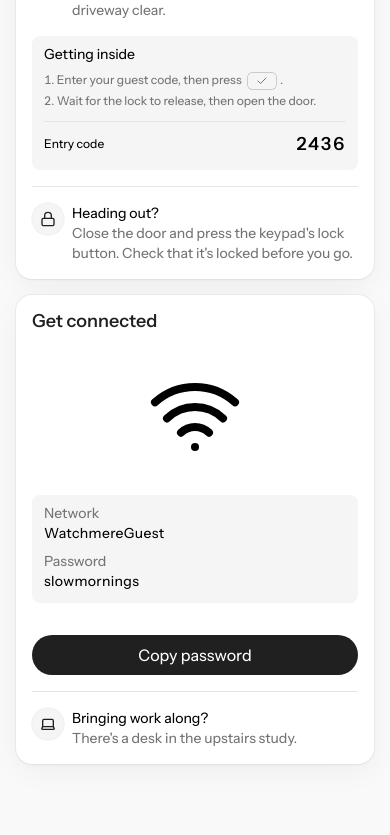
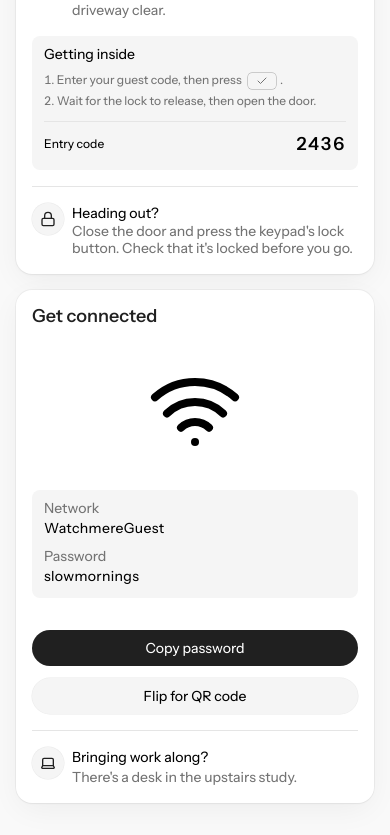
Before and after one commit to internetdrew/wander-artifacts, a React (Vite) app: page / in a window 390 px wide. Shown: the part 1444-2279 px from the top of the page. Before the commit the page ends 2240 px from the top, so only its background shows below. Built offline with nearby package versions, Linux system fonts and the light colour scheme.

Commit message:
move files and update button styles on wifi card

```diff
--- a/src/components/welcome-stack/ComeOnInCard.tsx
+++ b/src/components/welcome-stack/ComeOnInCard.tsx
@@ -23,9 +23,9 @@ const ComeOnInCard = () => {
               viewBox='0 0 24 24'
               fill='none'
               stroke='currentColor'
-              stroke-width='2'
-              stroke-linecap='round'
-              stroke-linejoin='round'
+              strokeWidth='2'
+              strokeLinecap='round'
+              strokeLinejoin='round'
               className='stroke-[#202020] size-4'
             >
               <path d='M19 17h2c.6 0 1-.4 1-1v-3c0-.9-.7-1.7-1.5-1.9C18.7 10.6 16 10 16 10s-1.3-1.4-2.2-2.3c-.5-.4-1.1-.7-1.8-.7H5c-.6 0-1.1.4-1.4.9l-1.4 2.9A3.7 3.7 0 0 0 2 12v4c0 .6.4 1 1 1h2' />
@@ -52,9 +52,9 @@ const ComeOnInCard = () => {
               viewBox='0 0 24 24'
               fill='none'
               stroke='currentColor'
-              stroke-width='2'
-              stroke-linecap='round'
-              stroke-linejoin='round'
+              strokeWidth='2'
+              strokeLinecap='round'
+              strokeLinejoin='round'
               className='stroke-[#202020] size-4'
             >
               <path d='M10 21H2' />
@@ -87,9 +87,9 @@ const ComeOnInCard = () => {
                 viewBox='0 0 24 24'
                 fill='none'
                 stroke='currentColor'
-                stroke-width='2'
-                stroke-linecap='round'
-                stroke-linejoin='round'
+                strokeWidth='2'
+                strokeLinecap='round'
+                strokeLinejoin='round'
                 className='size-3'
               >
                 <path d='M20 6 9 17l-5-5' />
@@ -117,9 +117,9 @@ const ComeOnInCard = () => {
             viewBox='0 0 24 24'
             fill='none'
             stroke='currentColor'
-            stroke-width='2'
-            stroke-linecap='round'
-            stroke-linejoin='round'
+            strokeWidth='2'
+            strokeLinecap='round'
+            strokeLinejoin='round'
             className='size-4 stroke-[#202020]'
           >
             <rect width='18' height='11' x='3' y='11' rx='2' ry='2' />
@@ -128,7 +128,7 @@ const ComeOnInCard = () => {
         </div>
         <div className='text-sm'>
           <p>Heading out?</p>
-          <p className='text-neutral-500 text-pretty'>
+          <p className='text-neutral-500 leading-tight text-pretty'>
             Close the door and press the keypad's lock button. Check that it's
             locked before you go.
           </p>
--- a/src/components/welcome-stack/WelcomeStack.tsx
+++ b/src/components/welcome-stack/WelcomeStack.tsx
@@ -1,6 +1,6 @@
 import ComeOnInCard from './ComeOnInCard';
 import WelcomeCard from './welcome-card/WelcomeCard';
-import WifiCard from './WifiCard';
+import WifiCard from './wifi-card/WifiCard';
 
 const WelcomeStack = () => {
   return (
--- /dev/null
+++ b/src/components/welcome-stack/wifi-card/CopyPasswordButton.tsx
@@ -0,0 +1,92 @@
+import { Button } from '@base-ui/react';
+import { AnimatePresence, motion, useReducedMotion } from 'motion/react';
+import { useEffect, useRef, useState } from 'react';
+
+export default function CopyPasswordButton({ password }: { password: string }) {
+  const [copied, setCopied] = useState(false);
+  const [error, setError] = useState('');
+  const reducedMotion = useReducedMotion();
+  const timer = useRef<ReturnType<typeof setTimeout> | null>(null);
+  const pending = useRef(false);
+  const mounted = useRef(true);
+
+  useEffect(() => {
+    mounted.current = true;
+    return () => {
+      mounted.current = false;
+      if (timer.current) clearTimeout(timer.current);
+    };
+  }, []);
+
+  async function copyPassword() {
+    if (pending.current) return;
+    pending.current = true;
+    setError('');
+    try {
+      await navigator.clipboard.writeText(password);
+      if (!mounted.current) return;
+      setCopied(true);
+      if (timer.current) clearTimeout(timer.current);
+      timer.current = setTimeout(() => setCopied(false), 2000);
+    } catch {
+      if (mounted.current) {
+        setError(
+          'Could not copy the password. Please copy it from the details above.',
+        );
+      }
+    } finally {
+      pending.current = false;
+    }
+  }
+
+  return (
+    <>
+      <Button
+        type='button'
+        onClick={copyPassword}
+        aria-label={copied ? 'Password copied' : 'Copy password'}
+        className='bg-[#202020] cursor-pointer mt-8 text-sm text-white w-full rounded-full py-2 focus-visible:outline-2 focus-visible:outline-offset-2'
+      >
+        <span className='inline-block' aria-hidden='true'>
+          <AnimatePresence initial={false} mode='wait' custom={copied ? 1 : -1}>
+            <motion.span
+              key={copied ? 'copied' : 'copy'}
+              custom={copied ? 1 : -1}
+              className='inline-block'
+              initial='enter'
+              animate='visible'
+              exit='exit'
+              variants={{
+                enter: (direction: number) => ({
+                  y: reducedMotion ? 0 : direction * 4,
+                  opacity: 0,
+                  filter: reducedMotion ? 'blur(0px)' : 'blur(2px)',
+                }),
+                visible: { y: 0, opacity: 1, filter: 'blur(0px)' },
+                exit: (direction: number) => ({
+                  y: reducedMotion ? 0 : -direction * 4,
+                  opacity: 0,
+                  filter: reducedMotion ? 'blur(0px)' : 'blur(2px)',
+                }),
+              }}
+              transition={{
+                duration: reducedMotion ? 0 : 0.15,
+                ease: 'easeInOut',
+              }}
+            >
+              {copied ? 'Copied' : 'Copy password'}
+            </motion.span>
+          </AnimatePresence>
+        </span>
+      </Button>
+      <span role='status' className='sr-only'>
+        {copied ? 'Wi-Fi password copied to clipboard.' : ''}
+      </span>
+      {error && (
+        <p role='alert' className='mt-2 text-xs text-red-700'>
+          {error}
+        </p>
+      )}
+    </>
+  );
+}
--- /dev/null
+++ b/src/components/welcome-stack/wifi-card/WifiCard.tsx
@@ -0,0 +1,50 @@
+import { motion, useReducedMotion } from 'motion/react';
+import { useRef, useState } from 'react';
+import WifiCardFront from './WifiCardFront';
+import WifiCardBack from './WifiCardBack';
+
+const WifiCard = () => {
+  const [flipped, setFlipped] = useState(false);
+  const reducedMotion = useReducedMotion();
+  const surface = useRef<HTMLDivElement>(null);
+  const frontButton = useRef<HTMLButtonElement>(null);
+  const backButton = useRef<HTMLButtonElement>(null);
+  const focusAfterFlip = useRef(false);
+  const flip = () => {
+    focusAfterFlip.current = true;
+    setFlipped(previous => !previous);
+  };
+  const finishFlip = () => {
+    if (!focusAfterFlip.current) return;
+    focusAfterFlip.current = false;
+    // Do not interrupt someone who moved to another part of the page.
+    if (
+      document.activeElement === document.body ||
+      surface.current?.contains(document.activeElement)
+    ) {
+      (flipped ? backButton : frontButton).current?.focus({
+        preventScroll: true,
+      });
+    }
+  };
+  return (
+    <div ref={surface} className='md:max-w-88 font-[450] perspective-1000px'>
+      <motion.div
+        className='grid transform-3d'
+        initial={false}
+        animate={{ rotateY: flipped ? 180 : 0 }}
+        transition={
+          reducedMotion
+            ? { duration: 0 }
+            : { type: 'spring', stiffness: 140, damping: 22, mass: 0.8 }
+        }
+        onAnimationComplete={finishFlip}
+      >
+        <WifiCardFront hidden={flipped} onFlip={flip} buttonRef={frontButton} />
+        <WifiCardBack hidden={!flipped} onFlip={flip} buttonRef={backButton} />
+      </motion.div>
+    </div>
+  );
+};
+
+export default WifiCard;
--- /dev/null
+++ b/src/components/welcome-stack/wifi-card/WifiCardBack.tsx
@@ -0,0 +1,47 @@
+import { Button } from '@base-ui/react';
+import type { Ref } from 'react';
+import wifiQr from '../../../assets/watchmere-wifi-qr.svg';
+
+interface WifiCardBackProps {
+  hidden: boolean;
+  onFlip: () => void;
+  buttonRef: Ref<HTMLButtonElement>;
+}
+
+export default function WifiCardBack({
+  hidden,
+  onFlip,
+  buttonRef,
+}: WifiCardBackProps) {
+  return (
+    <div
+      aria-hidden={hidden}
+      inert={hidden}
+      className='col-start-1 row-start-1 flex flex-col bg-white rounded-2xl p-4 pt-3 backface-hidden [-webkit-backface-visibility:hidden] transform-[rotateY(180deg)_translateZ(0)]'
+      style={{
+        boxShadow:
+          '0 0 0 1px rgba(0,0,0,.04), 0 8px 32px -4px rgba(0,0,0,.06), 0 1px 3px 0 rgba(0,0,0,.04)',
+      }}
+    >
+      <h3 className='font-[550] text-lg text-[#202020]'>Scan to connect</h3>
+      <div className='flex flex-col flex-1 items-center justify-center'>
+        <img
+          src={wifiQr}
+          width={256}
+          height={256}
+          alt='Wi-Fi connection QR code for WatchmereGuest'
+          className='w-full max-w-64'
+        />
+        <p className='text-center text-sm text-neutral-500'>WatchmereGuest</p>
+      </div>
+      <Button
+        ref={buttonRef}
+        type='button'
+        onClick={onFlip}
+        className='w-full bg-neutral-100 ring-[0.5px] ring-neutral-300/50 cursor-pointer rounded-full py-2 text-sm focus-visible:outline-2 focus-visible:outline-offset-2'
+      >
+        Back to Wi-Fi details
+      </Button>
+    </div>
+  );
+}
--- a/src/components/welcome-stack/WifiCard.tsx
+++ b/src/components/welcome-stack/wifi-card/WifiCardFront.tsx
@@ -1,10 +1,26 @@
 import { Button } from '@base-ui/react';
+import type { Ref } from 'react';
 import WifiSignal from './WifiSignal';
+import CopyPasswordButton from './CopyPasswordButton';
 
-const WifiCard = () => {
+const WIFI_PASSWORD = 'slowmornings';
+
+interface WifiCardFrontProps {
+  hidden: boolean;
+  onFlip: () => void;
+  buttonRef: Ref<HTMLButtonElement>;
+}
+
+export default function WifiCardFront({
+  hidden,
+  onFlip,
+  buttonRef,
+}: WifiCardFrontProps) {
   return (
     <div
-      className='bg-white md:max-w-88 rounded-2xl shadow-md font-[450] p-4 pt-3'
+      className='col-start-1 row-start-1 bg-white rounded-2xl shadow-md p-4 pt-3 backface-hidden [-webkit-backface-visibility:hidden] transform-[rotateY(0deg)_translateZ(0)]'
+      aria-hidden={hidden}
+      inert={hidden}
       style={{
         boxShadow:
           '0 0 0 1px rgba(0,0,0,.04), 0 8px 32px -4px rgba(0,0,0,.06), 0 1px 3px 0 rgba(0,0,0,.04)',
@@ -22,11 +38,18 @@ const WifiCard = () => {
         </div>
         <div>
           <p className='text-neutral-500'>Password</p>
-          <p className='tracking-wide'>slowmornings</p>
+          <p className='tracking-wide'>{WIFI_PASSWORD}</p>
         </div>
       </div>
-      <Button className='bg-[#202020] mt-8 text-white w-full rounded-full py-2'>
-        Copy password
+      <CopyPasswordButton password={WIFI_PASSWORD} />
+      <Button
+        ref={buttonRef}
+        type='button'
+        onClick={onFlip}
+        aria-label='Show Wi-Fi QR code'
+        className='mt-3 w-full bg-neutral-100 ring-[0.5px] ring-neutral-300/50 cursor-pointer text-sm rounded-full py-2'
+      >
+        Flip for QR code
       </Button>
 
       <div className='h-px bg-neutral-200 my-4'></div>
@@ -40,9 +63,9 @@ const WifiCard = () => {
             viewBox='0 0 24 24'
             fill='none'
             stroke='currentColor'
-            stroke-width='2'
-            stroke-linecap='round'
-            stroke-linejoin='round'
+            strokeWidth='2'
+            strokeLinecap='round'
+            strokeLinejoin='round'
             className='size-4 stroke-[#202020]'
           >
             <path d='M18 5a2 2 0 0 1 2 2v8.526a2 2 0 0 0 .212.897l1.068 2.127a1 1 0 0 1-.9 1.45H3.62a1 1 0 0 1-.9-1.45l1.068-2.127A2 2 0 0 0 4 15.526V7a2 2 0 0 1 2-2z' />
@@ -58,6 +81,4 @@ const WifiCard = () => {
       </div>
     </div>
   );
-};
-
-export default WifiCard;
+}
```
Also changed, not shown: src/assets/watchmere-wifi-qr.svg (added), src/components/welcome-stack/wifi-card/WifiSignal.tsx (renamed from src/components/welcome-stack/WifiSignal.tsx).
